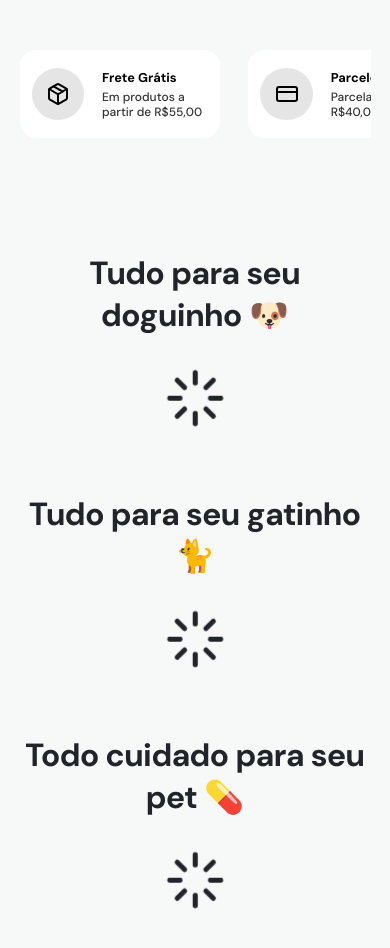
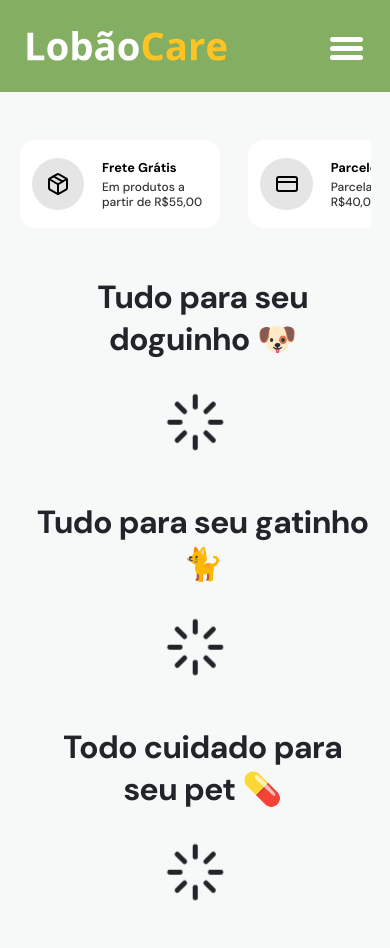
Before and after one commit to emerss001/Lob-oCare, a plain HTML site: page pages/produtos.html in a window 390 px wide. Before the commit the page ends 910 px from the top, so only its background shows below. Drawn offline with Linux system fonts and the light colour scheme; no server answers.

Commit message:
adicionando navbar

```diff
--- a/assets/css/produtos/css-produtos.css
+++ b/assets/css/produtos/css-produtos.css
@@ -34,8 +34,7 @@
     gap: 1.8rem;
     overflow: auto;
 
-    /* TODO: Mudar espaçamento depois de colocar a navbar */
-    margin: 50px 0 50px 0;
+    margin: 3rem 0 3rem 0;
 }
 
 .container::-webkit-scrollbar {
@@ -89,7 +88,7 @@
     color: var(--color-category-title);
     margin: 0;
     margin-bottom: 2rem;
-    margin-top: 4rem;
+    margin-left: 1rem;
 }
 
 /* Cards de Produtos */
@@ -106,6 +105,7 @@
     scroll-behavior: smooth;
     width: 100%;
     gap: 1.8rem;
+    margin-bottom: 3rem;
 }
 
 .container-produtos .carrossel::-webkit-scrollbar {
--- a/pages/produtos.html
+++ b/pages/produtos.html
@@ -4,9 +4,60 @@
         <meta charset="UTF-8" />
         <meta name="viewport" content="width=device-width, initial-scale=1.0" />
         <link rel="stylesheet" href="../assets/css/produtos/css-produtos.css" />
+        <link rel="stylesheet" href="../assets/css/navbar/navbar.css" />
         <title>Lobão Care - Produtos</title>
     </head>
     <body>
+        <header>
+            <div class="left-navbar">
+                <a href="index.html" class="main-logo">
+                    <img src="../assets/icons/logo/lobo.png" class="logo" alt="Logo da LobãoCare" />
+                    <img src="../assets/icons/logo/Logo.svg" class="lobin" alt="LobãoCare" />
+                </a>
+            </div>
+
+            <div class="right-navbar">
+                <ul class="right-navbar-items">
+                    <li>
+                        <a href="../index.html" class="start-link">Início</a>
+                    </li>
+
+                    <li>
+                        <a href="./produtos.html" class="products-link">Produtos</a>
+                    </li>
+
+                    <li>
+                        <a href="./servicos.html" class="services-link">Serviços</a>
+                    </li>
+
+                    <li>
+                        <a href="feedbacks.html" class="feedbacks-link">Depoimentos</a>
+                    </li>
+
+                    <li>
+                        <a href="schedule.html" id="schedule-button">agendar consulta</a>
+                    </li>
+                </ul>
+
+                <div class="hamburger" onclick="toggleMenu()">
+                    <div class="bar"></div>
+                    <div class="bar"></div>
+                    <div class="bar"></div>
+                </div>
+            </div>
+            <script>
+                function toggleMenu() {
+                    const menu = document.querySelector(".right-navbar-items");
+                    menu.classList.toggle("active");
+                }
+
+                document.querySelectorAll(".right-navbar-items a").forEach((link) => {
+                    if (link.href === window.location.href) {
+                        link.classList.add("active");
+                    }
+                });
+            </script>
+        </header>
         <main>
             <!-- Card de vantagens -->
             <div class="scroll-cards">
```
